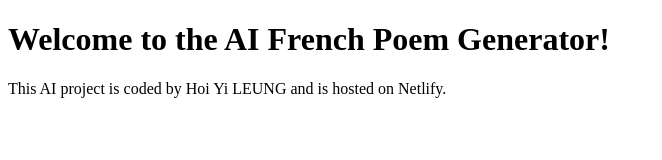
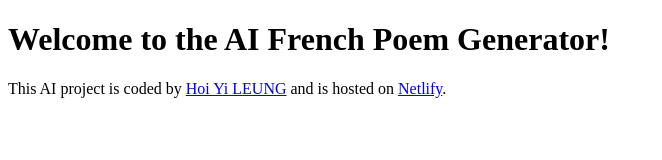
Before and after one commit to leunghoiyi/meta-title-generator, a plain HTML site: page index.html in a window 1280 px wide. Shown: the whole page, without its empty margins (0-662 px from the left). Drawn offline with Linux system fonts and the light colour scheme.

Commit message:
Add links

```diff
--- a/index.html
+++ b/index.html
@@ -9,7 +9,9 @@
   <body>
     <h1>Welcome to the AI French Poem Generator!</h1>
     <footer>
-      This AI project is coded by Hoi Yi LEUNG and is hosted on Netlify.
+      This AI project is coded by
+      <a href="https://github.com/leunghoiyi">Hoi Yi LEUNG</a> and is hosted on
+      <a href="https://glittery-salamander-a23233.netlify.app/">Netlify</a>.
     </footer>
     <script src="src/index.js"></script>
   </body>
```
